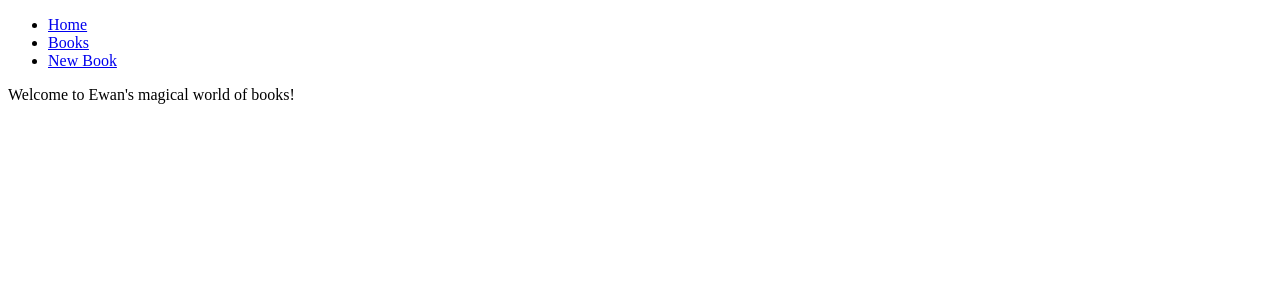
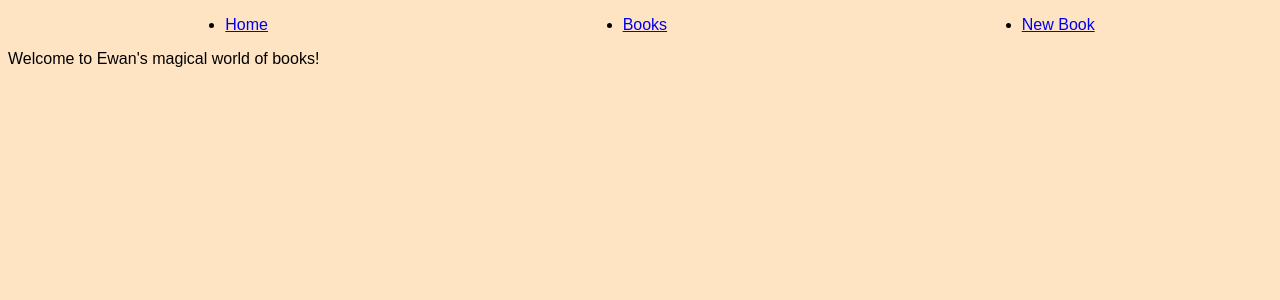
Before and after one commit to ewanlaing/w4d3_on_to_many, a Flask app: page / in a window 1280 px wide. Shown: the top 300 px of the page. Run offline with Flask 3, Linux system fonts and the light colour scheme.

Commit message:
all done. very basic css.

```diff
--- a/static/style.css
+++ b/static/style.css
@@ -0,0 +1,21 @@
+body{
+    background-color: bisque;
+    font-family: fantasy;
+}
+
+.title{
+    font-size:xx-large;
+    color: black;
+}
+
+ul{
+    display: flex;
+    justify-content: space-around;
+}
+
+section{
+    display: flex;
+    justify-content: space-between;
+    flex-wrap: wrap;
+
+}
--- a/templates/base.html
+++ b/templates/base.html
@@ -1,6 +1,9 @@
 <!DOCTYPE html>
+
 <html lang="en">
     <head>
+    <link rel="stylesheet" href="{{ url_for('static', filename='style.css') }}">
+
         <title>Books</title>
     </head>
     <body>
--- a/templates/books/index.html
+++ b/templates/books/index.html
@@ -1,7 +1,9 @@
 {% extends "base.html" %}
 {% block content %}
 
+<section>
     {% for book in books %}
+    <div>
             <div class="title">
                 <a href="/books/{{book.id}}">{{book.title}}</a>
             </div>
@@ -11,7 +13,10 @@
             <form class="delete-book" action="/books/{{book.id}}/delete" method="POST">
                 <button class="delete-button">Delete</button>
             </form>
+        </div>
 
     {% endfor %}
+</section>
+
 
 {% endblock %}
--- a/templates/index.html
+++ b/templates/index.html
@@ -1,5 +1,7 @@
 {% extends "base.html" %}
 {% block content %}
-Welcome to Ewan's magical world of books!
 
+<section>
+    Welcome to Ewan's magical world of books!
+</section>
 {% endblock %}
```
Lines whose indentation alone changed are shown as unchanged.
